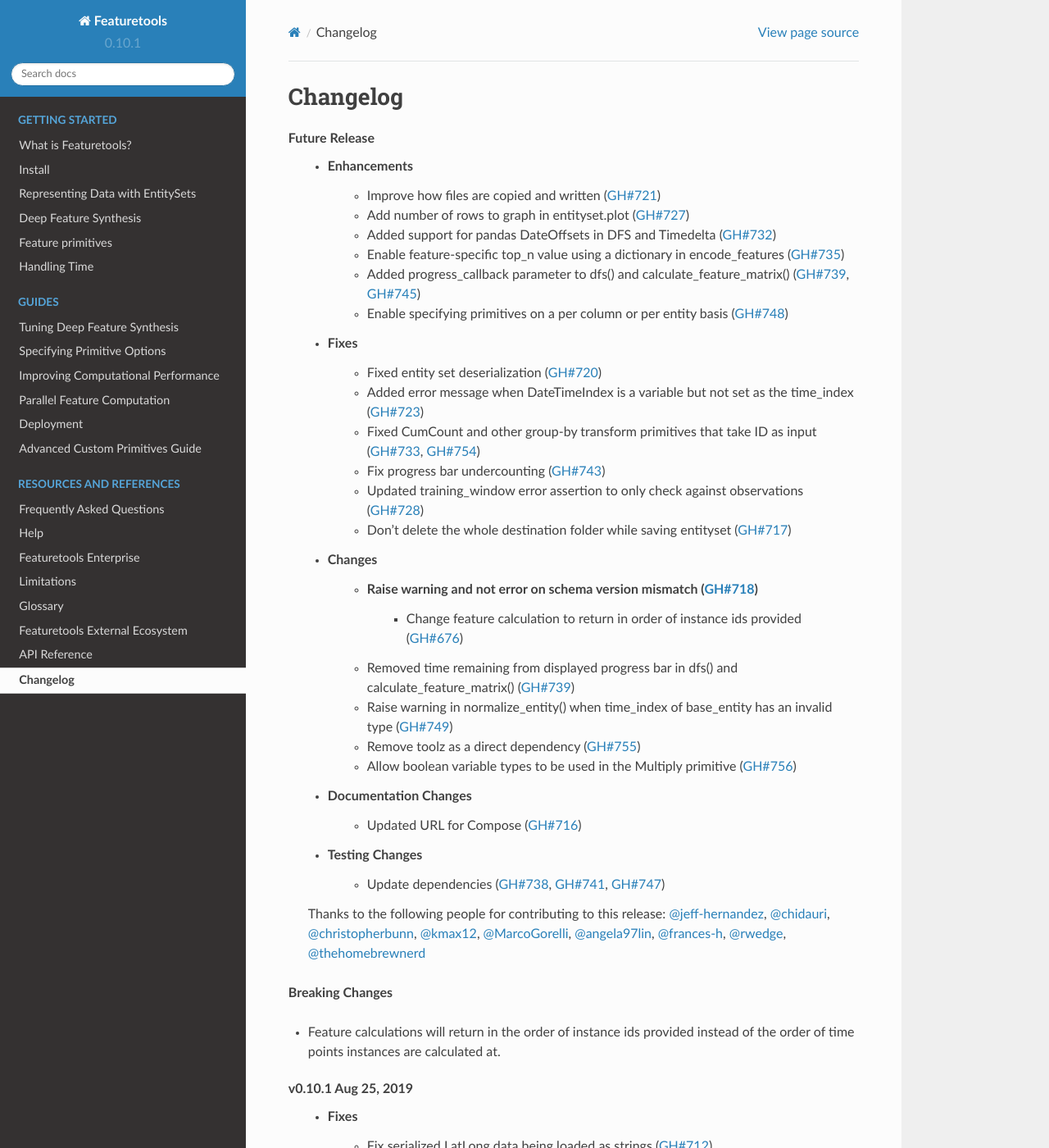
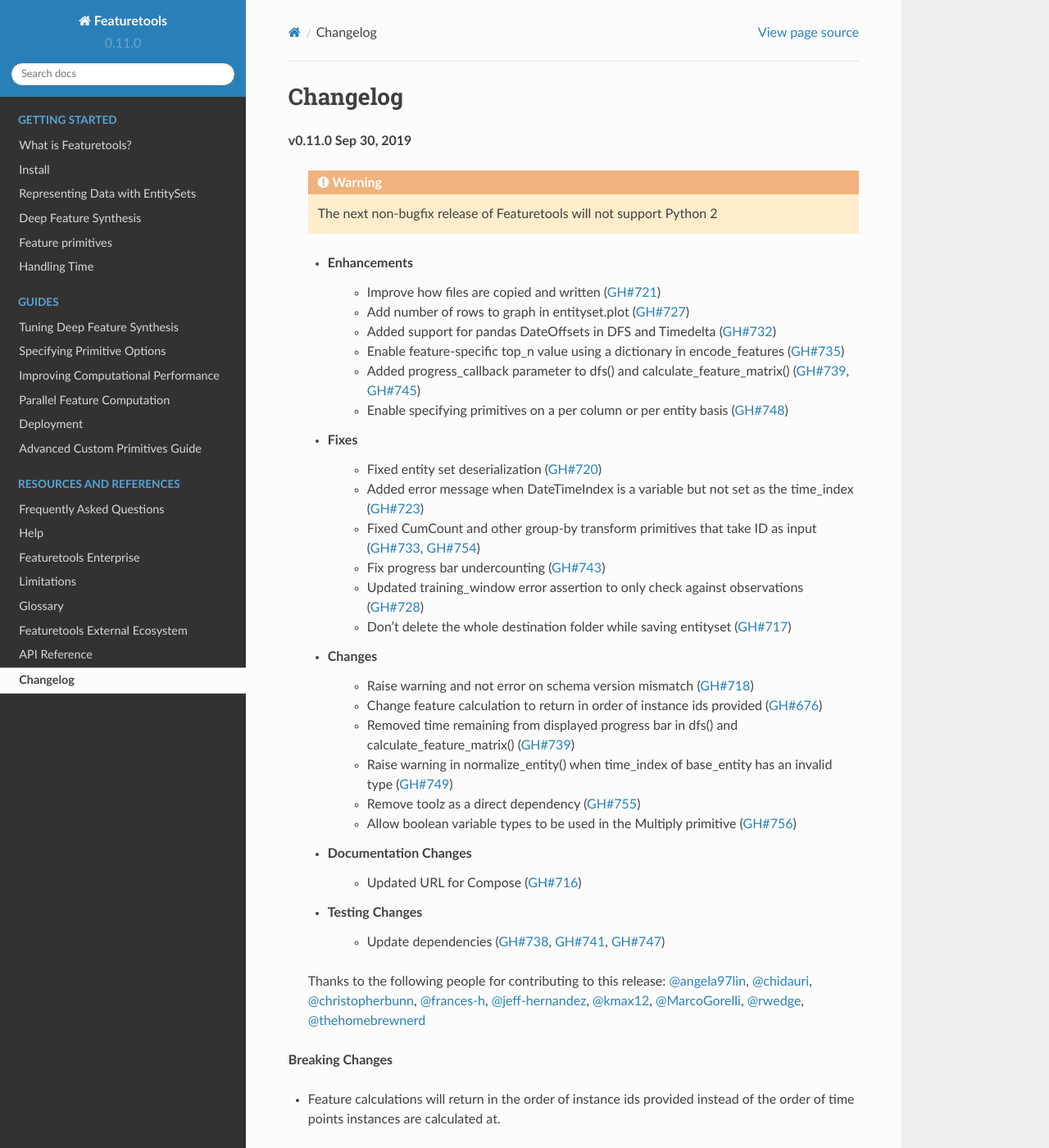
Before and after one commit to alteryx/featuretools, a Sphinx documentation site: the page built from docs/source/changelog.rst, in a window 1280 px wide and 1400 px high. Shown: the whole window at 82% size. Built offline with Sphinx 7.4.7 and the Read the Docs theme 2.0.0, drawn with Linux system fonts in a browser that asks for light colours; pages that are not in the unit, such as notebooks, are missing from menus.

Commit message:
v0.11.0 (#757)
* bump version number

* alphabetize contributors

* version number in changelog

* fix tab spacing

* add warning about dropping python 2

```diff
--- a/docs/source/changelog.rst
+++ b/docs/source/changelog.rst
@@ -2,7 +2,11 @@
 
 Changelog
 ---------
-**Future Release**
+**v0.11.0 Sep 30, 2019**
+
+    .. warning::
+        The next non-bugfix release of Featuretools will not support Python 2
+
     * Enhancements
         * Improve how files are copied and written (:pr:`721`)
         * Add number of rows to graph in entityset.plot (:pr:`727`)
@@ -19,7 +23,7 @@
         * Don't delete the whole destination folder while saving entityset (:pr:`717`)
     * Changes
         * Raise warning and not error on schema version mismatch (:pr:`718`)
-	    * Change feature calculation to return in order of instance ids provided (:pr:`676`)
+        * Change feature calculation to return in order of instance ids provided (:pr:`676`)
         * Removed time remaining from displayed progress bar in dfs() and calculate_feature_matrix() (:pr:`739`)
         * Raise warning in normalize_entity() when time_index of base_entity has an invalid type (:pr:`749`)
         * Remove toolz as a direct dependency (:pr:`755`)
@@ -30,7 +34,9 @@
         * Update dependencies (:pr:`738`, :pr:`741`, :pr:`747`)
 
     Thanks to the following people for contributing to this release:
-    :user:`jeff-hernandez`, :user:`chidauri`, :user:`christopherbunn`, :user:`kmax12`, :user:`MarcoGorelli`, :user:`angela97lin`, :user:`frances-h`, :user:`rwedge`, :user:`thehomebrewnerd`
+    :user:`angela97lin`, :user:`chidauri`, :user:`christopherbunn`,
+    :user:`frances-h`, :user:`jeff-hernandez`, :user:`kmax12`,
+    :user:`MarcoGorelli`, :user:`rwedge`, :user:`thehomebrewnerd`
 
 **Breaking Changes**
 
--- a/featuretools/version.py
+++ b/featuretools/version.py
@@ -1 +1 @@
-__version__ = '0.10.1'
+__version__ = '0.11.0'
--- a/setup.py
+++ b/setup.py
@@ -17,7 +17,7 @@
 
 setup(
     name='featuretools',
-    version='0.10.1',
+    version='0.11.0',
     packages=find_packages(),
     description='a framework for automated feature engineering',
     url='http://featuretools.com',
```
Also changed, not shown: 1 other file.
